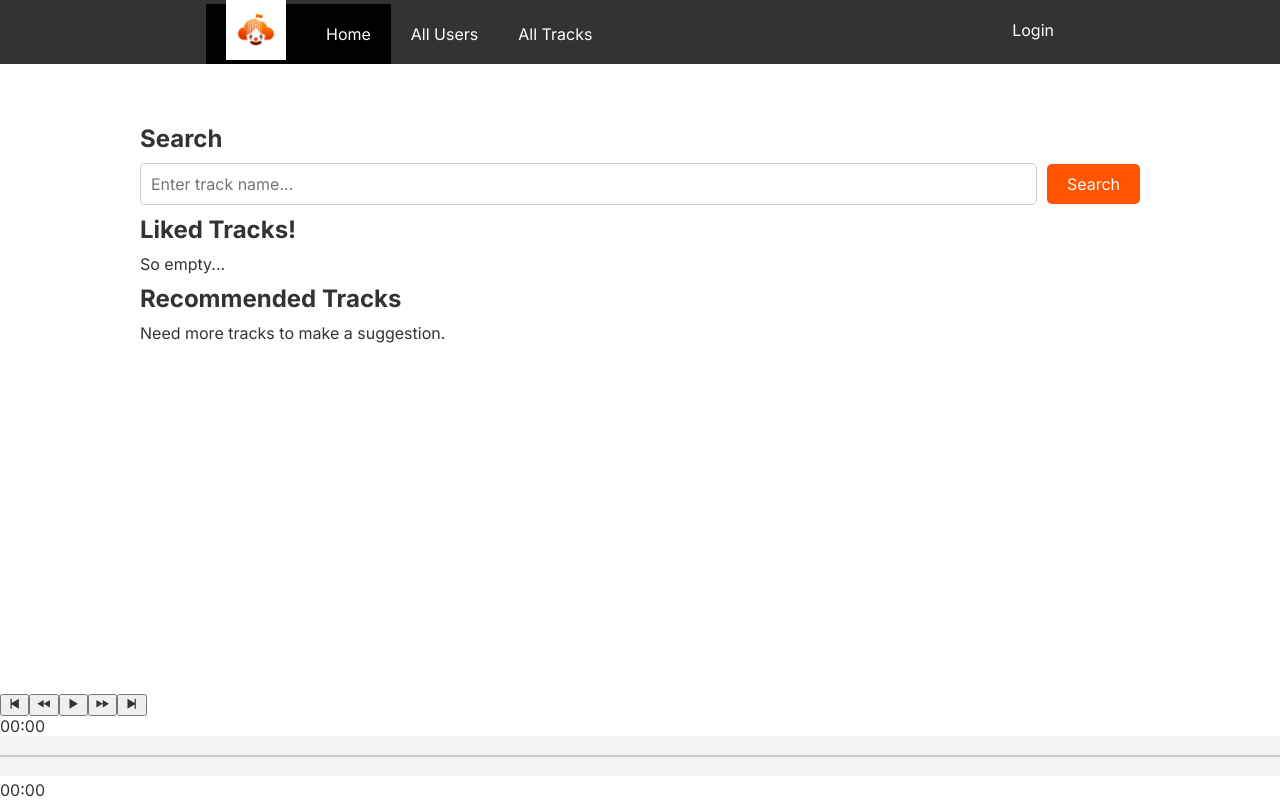
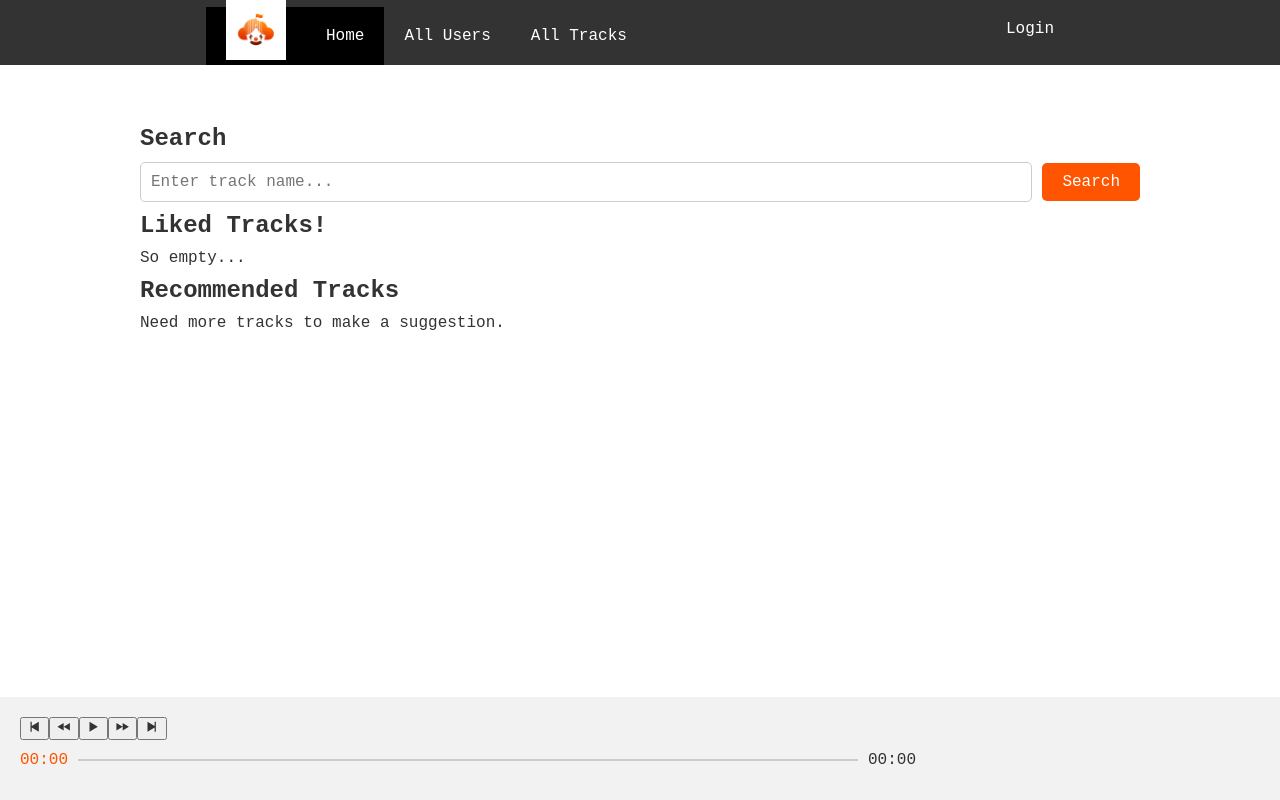
Before and after one commit to dantsar/SoundClown, a React (Create React App) app in the folder ui/: page / in a window 1280 px wide. Built offline with nearby package versions, Linux system fonts and the light colour scheme; no server answers.

Commit message:
add some more styling features on the progress bar

```diff
--- a/ui/src/audiocomponents/ProgressBar.js
+++ b/ui/src/audiocomponents/ProgressBar.js
@@ -1,9 +1,21 @@
-import React, { useState, useEffect } from 'react';
+import React, { useState, } from 'react';
 import '../styles/progress-bar.css';
 
 const ProgressBar = (props) => {
+    const [isMouseUp, setIsMouseUp] = useState(false);
+
     const handleProgressChange = () => {
-        props.audioRef.current.currentTime = props.progressBarRef.current.value;
+        if (isMouseUp) {
+            props.audioRef.current.currentTime = props.progressBarRef.current.value;
+        }
+    };
+
+    const handleMouseDown = () => {
+        setIsMouseUp(false);
+    };
+
+    const handleMouseUp = () => {
+        setIsMouseUp(true);
     };
 
     const formatTime = (time) => {
@@ -18,6 +30,7 @@ const ProgressBar = (props) => {
         }
         return '00:00';
     };
+
     return (
         <div className="progress">
             <span className="time current">{formatTime(props.timeProgress)}</span>
@@ -26,6 +39,8 @@ const ProgressBar = (props) => {
                 ref={props.progressBarRef}
                 defaultValue="0"
                 onChange={handleProgressChange}
+                onMouseDown={handleMouseDown}
+                onMouseUp={handleMouseUp}
             />
             <span className="time">{formatTime(props.duration)}</span>
         </div>
--- a/ui/src/styles/index.css
+++ b/ui/src/styles/index.css
@@ -2,7 +2,7 @@
 
 * {
     margin: 0;
-    font-family: "Inter";
+    font-family: "Sans Serif", monospace;
     color: #333;
 }
 .navbar {
@@ -443,3 +443,28 @@
 .error {
     color: #ff5500;
 }
+
+.audioplayer {
+    background: #f2f2f2;
+}
+
+.inner {
+    width: 100%;
+    margin: 0 auto;
+    padding: 20px;
+}
+
+.time {
+    font-family: 'Sans Serif', monospace;
+}
+.time.current {
+    font-family: 'Sans Serif', monospace;
+    color: #ff5500;
+}
+
+.progress {
+    display: flex;
+    align-items: center;
+    gap: 10px;
+    width: 70%;
+}
```
Also changed, not shown: ui/src/styles/progress-bar.css (indentation only).
